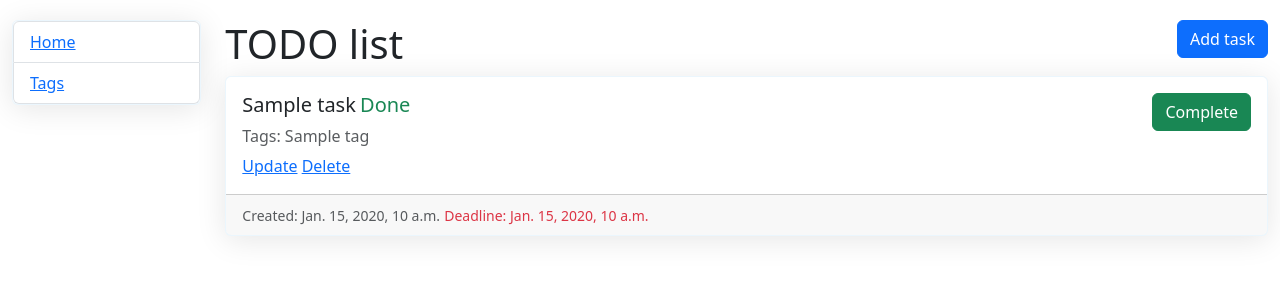
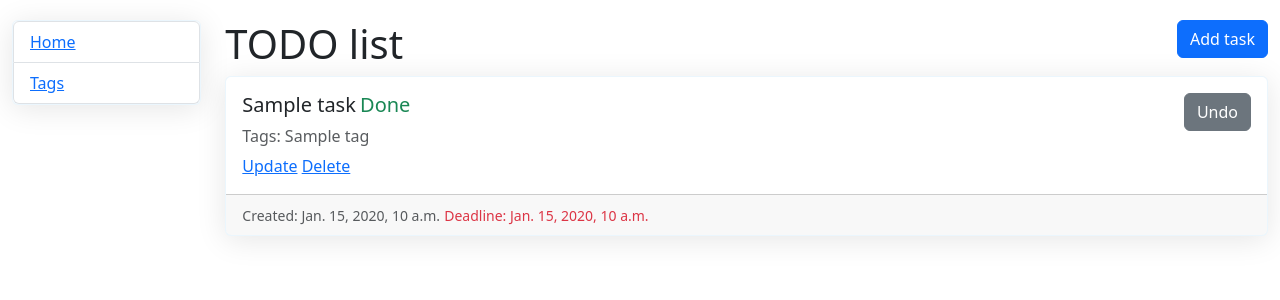
Before and after one commit to SerhiiMar/todo, a Django app: page / in a window 1280 px wide. Shown: the top 300 px of the page. Run offline with Django 5.2, Linux system fonts and the light colour scheme; tables that the repository leaves empty hold one stand-in row (values such as "Sample post").

Commit message:
Add task toggle completion feature

```diff
--- a/tasks/urls.py
+++ b/tasks/urls.py
@@ -11,6 +11,7 @@ urlpatterns = [
     path("create/", views.TaskCreateView.as_view(), name="task-create"),
     path("<int:pk>/update/", views.TaskUpdateView.as_view(), name="task-update"),
     path("<int:pk>delete/", views.TaskDeleteView.as_view(), name="task-delete"),
+    path("<int:pk>/toggle/", views.task_toggle_completion, name="task-toggle-completion"),
 
     # tags
     path("tags/", views.TagListView.as_view(), name="tag-list"),
--- a/tasks/views.py
+++ b/tasks/views.py
@@ -1,3 +1,4 @@
+from django.shortcuts import redirect
 from django.urls import reverse_lazy
 from django.views import generic
 
@@ -48,3 +49,11 @@ class TaskDeleteView(generic.DeleteView):
     model = Task
     fields = "__all__"
     success_url = reverse_lazy("tasks:task-list")
+
+
+def task_toggle_completion(request, pk):
+    if request.method == "POST":
+        task = Task.objects.get(pk=pk)
+        task.is_done = not task.is_done
+        task.save()
+    return redirect("tasks:task-list")
--- a/templates/tasks/task_list.html
+++ b/templates/tasks/task_list.html
@@ -24,7 +24,14 @@
                 <h5 class="text-danger d-inline">Not done</h5>
               {% endif %}
             </div>
-            <a class="btn btn-success" href="#">Complete</a>
+            <form action="{% url 'tasks:task-toggle-completion' pk=task.pk %}" method="post">
+              {% csrf_token %}
+              {% if task.is_done %}
+                <input class="btn btn-secondary" type="submit" value="Undo">
+                {% else %}
+                <input class="btn btn-success" type="submit" value="Complete">
+              {% endif %}
+            </form>
           </div>
           {% if task.tags.all %}
             <h6 class="card-subtitle mb-2 text-body-secondary">
```
